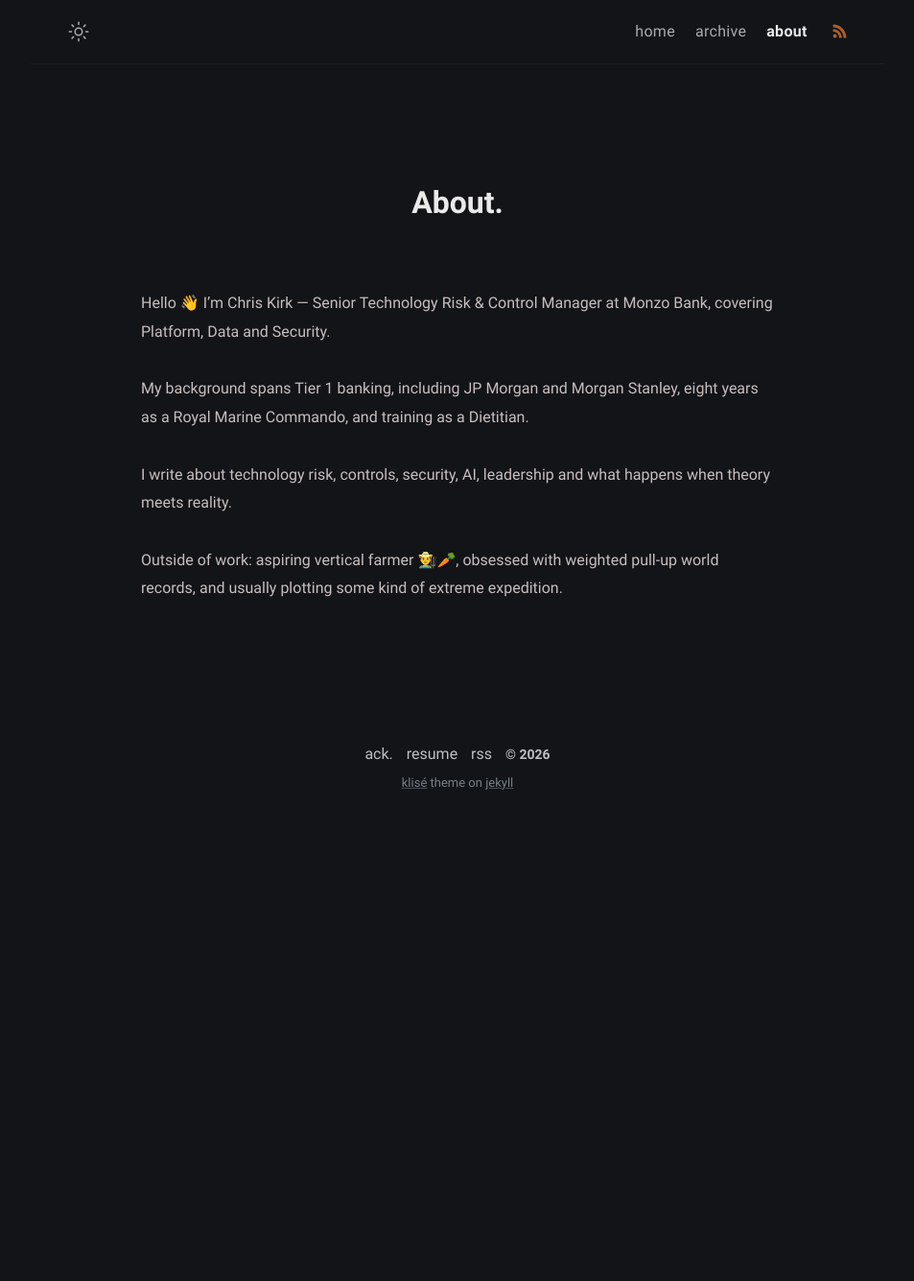
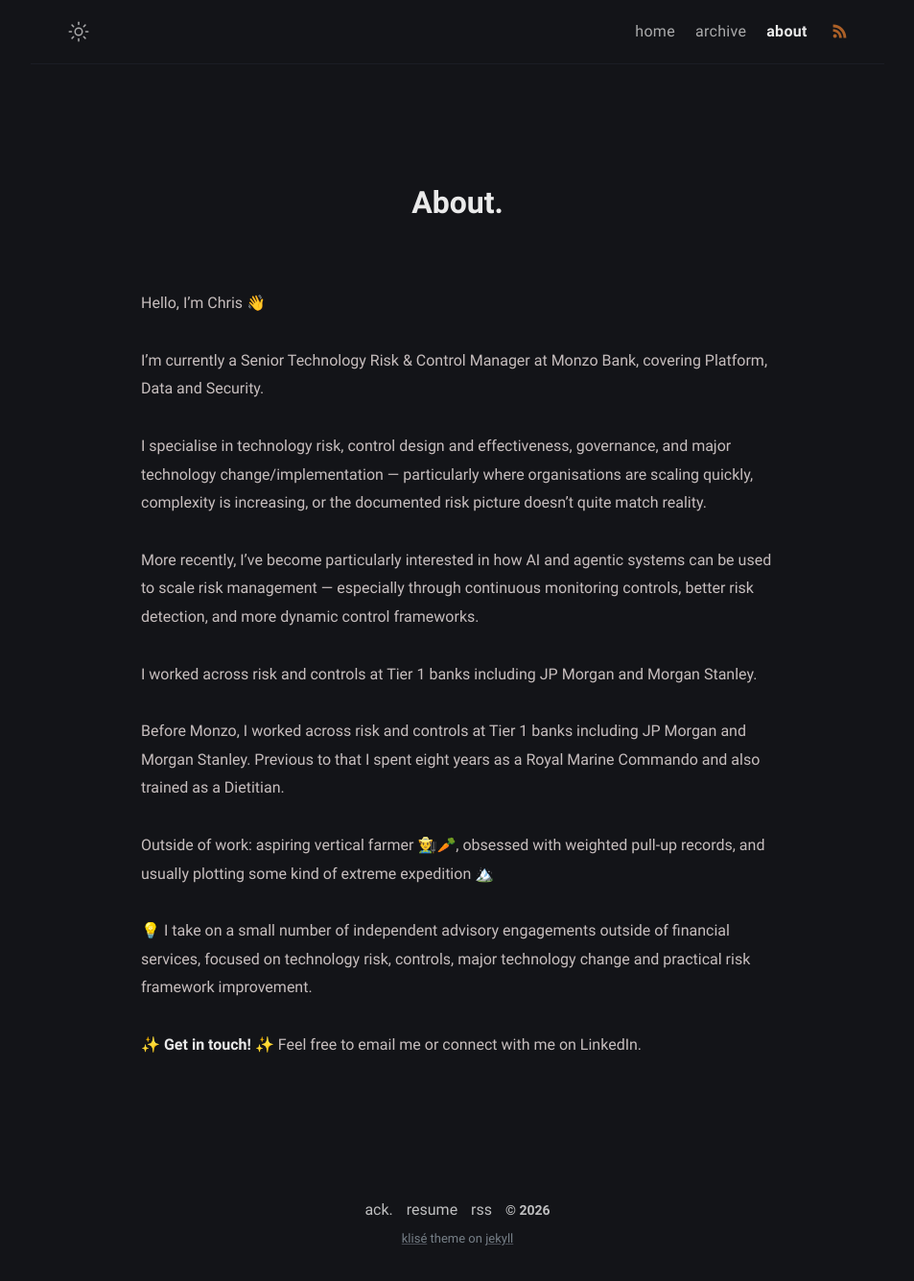
Before and after one commit to AscendChris/AscendChris.github.io, a Jekyll site: the page built from about.md, in a window 1280 px wide. Shown: the whole page at 96% size, without its empty margins (163-1116 px from the left). Built offline with Jekyll 4.4.1, drawn with Linux system fonts in a browser that asks for light colours; before the commit the page ends 900 px from its top, so only the background shows below that.

Commit message:
Updated about section

```diff
--- a/about.md
+++ b/about.md
@@ -4,10 +4,20 @@ title: About
 permalink: /about/
 ---
 
-Hello 👋 I’m Chris Kirk — Senior Technology Risk & Control Manager at Monzo Bank, covering Platform, Data and Security.
+Hello, I’m Chris 👋
 
-My background spans Tier 1 banking, including JP Morgan and Morgan Stanley, eight years as a Royal Marine Commando, and training as a Dietitian.
+I’m currently a Senior Technology Risk & Control Manager at Monzo Bank, covering Platform, Data and Security.
 
-I write about technology risk, controls, security, AI, leadership and what happens when theory meets reality.
+I specialise in technology risk, control design and effectiveness, governance, and major technology change/implementation — particularly where organisations are scaling quickly, complexity is increasing, or the documented risk picture doesn’t quite match reality.
 
-Outside of work: aspiring vertical farmer 👨‍🌾🥕, obsessed with weighted pull-up world records, and usually plotting some kind of extreme expedition.
+More recently, I’ve become particularly interested in how AI and agentic systems can be used to scale risk management — especially through continuous monitoring controls, better risk detection, and more dynamic control frameworks.
+
+I worked across risk and controls at Tier 1 banks including JP Morgan and Morgan Stanley.
+
+Before Monzo, I worked across risk and controls at Tier 1 banks including JP Morgan and Morgan Stanley. Previous to that I spent eight years as a Royal Marine Commando and also trained as a Dietitian.
+
+Outside of work: aspiring vertical farmer 👨‍🌾🥕, obsessed with weighted pull-up records, and usually plotting some kind of extreme expedition 🏔️
+
+💡 I take on a small number of independent advisory engagements outside of financial services, focused on technology risk, controls, major technology change and practical risk framework improvement.
+
+**✨ Get in touch! ✨** Feel free to email me or connect with me on LinkedIn.
```
